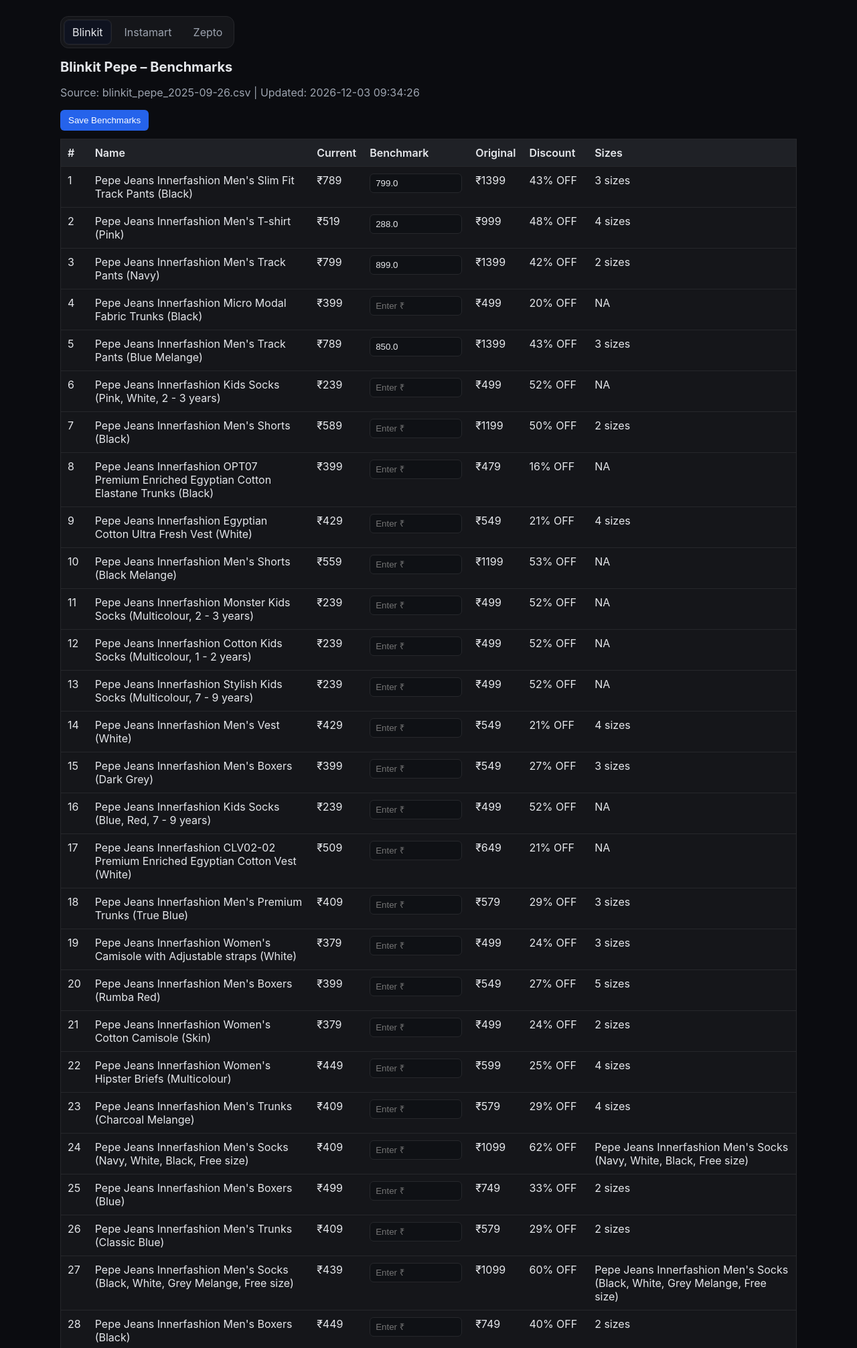
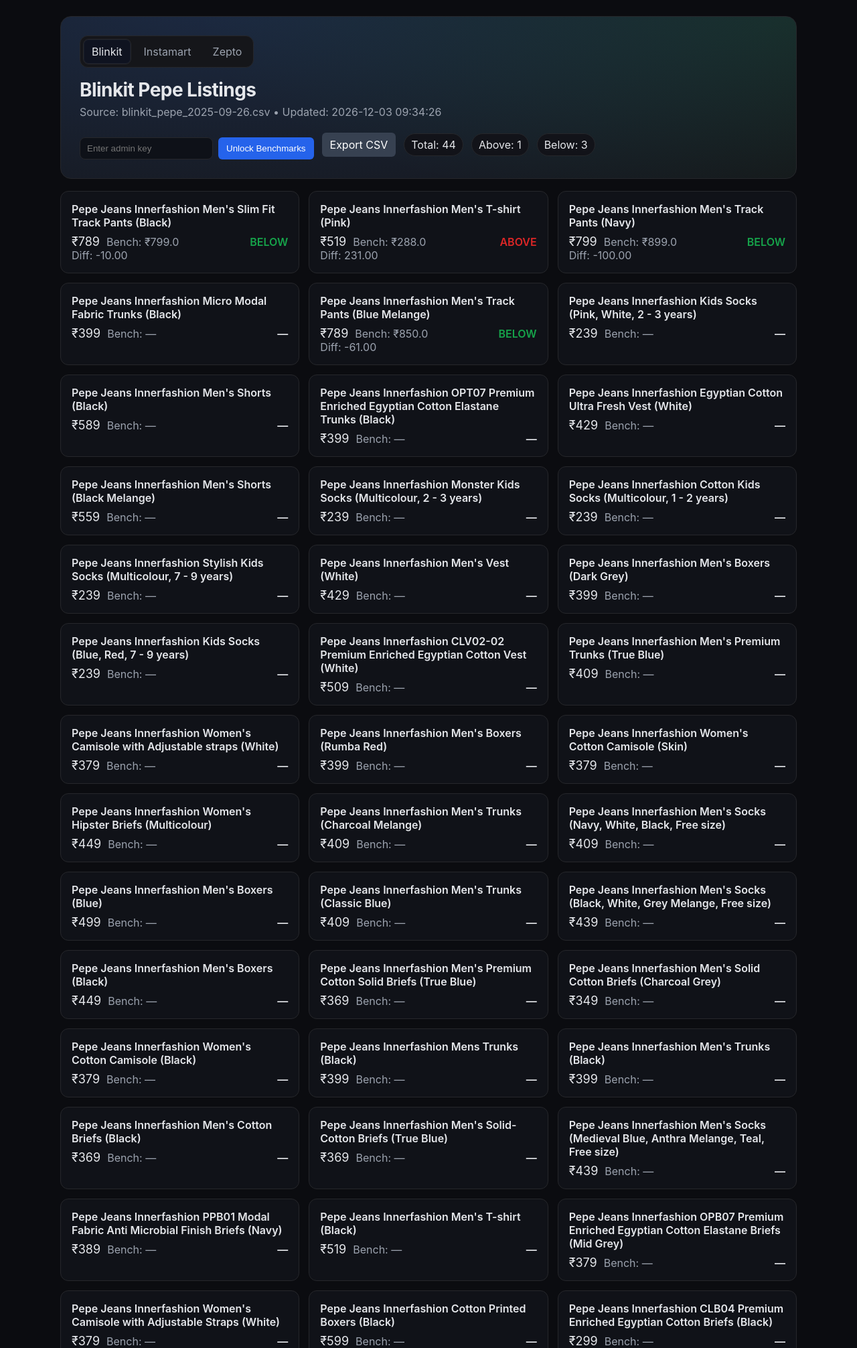
Before and after one commit to Amal-GBL/PricePulse, a Flask app: page / in a window 1280 px wide. Shown: the top 2012 px of the page at 67% size. Run offline with Flask 3, Linux system fonts and the light colour scheme.

Commit message:
Update dashboard.html

```diff
--- a/templates/dashboard.html
+++ b/templates/dashboard.html
@@ -3,70 +3,99 @@
   <head>
     <meta charset="utf-8">
     <meta name="viewport" content="width=device-width, initial-scale=1">
-    <title>{{ platforms[platform]['display_name'] }} Pepe – Benchmarks</title>
+    <title>{{ platforms[platform]['display_name'] }} Pepe Dashboard</title>
     <link rel="stylesheet" href="/static/styles.css">
     <style>
-      .platform-selector { margin-bottom: 16px; display:inline-flex; gap:6px; padding:4px; border:1px solid var(--border); border-radius:12px; background: var(--panel); }
-      .platform-selector a { text-decoration:none; color: var(--muted); padding:8px 12px; border-radius:8px; border:1px solid transparent; transition: background 0.15s ease, color 0.15s ease, border-color 0.15s ease; }
+      /* Subtle, fluid hero */
+      .hero {
+        border-radius: 16px;
+        padding: 28px;
+        background: radial-gradient(1200px 400px at 20% -10%, rgba(59,130,246,0.18), transparent),
+                    radial-gradient(900px 300px at 100% 0%, rgba(34,197,94,0.12), transparent),
+                    var(--panel);
+        border: 1px solid var(--border);
+      }
+      .hero h1 { font-size: 28px; letter-spacing: -0.02em; margin: 0 0 6px; }
+      .sub { color: var(--muted); margin: 0; }
+      .toolbar { display:flex; gap:12px; align-items:center; margin-top: 16px; }
+      .chip { padding: 6px 10px; border-radius: 999px; border:1px solid var(--border); background:#121319; }
+      .platform-selector { margin-bottom: 16px; display: inline-flex; gap:6px; padding:4px; border:1px solid var(--border); border-radius: 12px; background: var(--panel); }
+      .platform-selector a { text-decoration: none; color: var(--muted); padding: 8px 12px; border-radius: 8px; border: 1px solid transparent; transition: background 0.15s ease, color 0.15s ease, border-color 0.15s ease; }
       .platform-selector a:hover { color: var(--text); border-color: var(--border); background: #0f1320; }
       .platform-selector a.active { color: var(--text); background: #0f1320; border-color: var(--border); box-shadow: inset 0 0 0 1px rgba(255,255,255,0.04); }
-      .actions .right { margin-left:auto; }
+      .unlock { display:flex; gap:8px; margin-top:12px; }
+      .unlock input { padding:8px 10px; border-radius:8px; border:1px solid var(--border); background:#0e1118; color:var(--text); }
+      .unlock button { padding:8px 12px; }
+      .grid { display:grid; grid-template-columns: repeat(3, minmax(0,1fr)); gap: 14px; margin-top: 18px; }
+      .card { border:1px solid var(--border); border-radius: 12px; padding: 16px; background: #101218; }
+      .name { font-weight: 600; margin-bottom: 8px; }
+      .row { display:flex; align-items: baseline; gap:10px; }
+      .cur { font-size: 18px; }
+      .bench { color: var(--muted); }
+      .status { margin-left: auto; font-weight: 600; text-transform: uppercase; }
+      .status.above { color: var(--red); }
+      .status.below { color: var(--green); }
+      .status.equal { color: var(--yellow); }
+
+      @media (max-width: 900px) { .grid { grid-template-columns: repeat(2, minmax(0,1fr)); } }
+      @media (max-width: 640px) { .grid { grid-template-columns: 1fr; } }
     </style>
   </head>
   <body>
     <div class="container">
+      <div class="hero">
         <div class="platform-selector">
           {% for key, platform_data in platforms.items() %}
-          <a href="/benchmarks?platform={{ key }}&ts={{ ts }}&sig={{ sig }}" class="{% if key == platform %}active{% endif %}">{{ platform_data['display_name'] }}</a>
+            <a href="/?platform={{ key }}" class="{% if key == platform %}active{% endif %}">{{ platform_data['display_name'] }}</a>
           {% endfor %}
         </div>
-      <h1>{{ platforms[platform]['display_name'] }} Pepe – Benchmarks</h1>
+        <h1>{{ platforms[platform]['display_name'] }} Pepe Listings</h1>
         {% if csv_path %}
-        <p class="muted">Source: {{ csv_path }} | Updated: {{ updated_at }}</p>
+          <p class="sub">Source: {{ csv_path }} • Updated: {{ updated_at }}</p>
+        {% else %}
+          <p class="sub">No CSV found yet. Run the scraper first.</p>
         {% endif %}
-
-      <form method="post" action="/benchmarks/save">
+        <div class="toolbar">
+          {% if unlocked %}
+            <a class="button" href="/benchmarks?platform={{ platform }}">Manage Benchmarks</a>
+            <a class="button secondary" href="/export?platform={{ platform }}">Export CSV</a>
+            <a class="button secondary" href="/lock?platform={{ platform }}">Lock</a>
+          {% else %}
+            <form class="unlock" method="post" action="/unlock">
+              <input type="password" name="key" placeholder="Enter admin key" required />
               <input type="hidden" name="platform" value="{{ platform }}" />
-        <input type="hidden" name="ts" value="{{ ts }}" />
-        <input type="hidden" name="sig" value="{{ sig }}" />
-        <div class="actions">
-          <button type="submit">Save Benchmarks</button>
+              <input type="hidden" name="next" value="benchmarks" />
+              <button type="submit" class="button">Unlock Benchmarks</button>
+            </form>
+            <a class="button secondary" href="/export?platform={{ platform }}">Export CSV</a>
+          {% endif %}
+          <span class="chip">Total: {{ products|length }}</span>
+          <span class="chip">Above: {{ products|selectattr('status','equalto','above')|list|length }}</span>
+          <span class="chip">Below: {{ products|selectattr('status','equalto','below')|list|length }}</span>
+        </div>
       </div>
 
-        <table>
-          <thead>
-            <tr>
-              <th>#</th>
-              <th>Name</th>
-              <th>Current</th>
-              <th>Benchmark</th>
-              <th>Original</th>
-              <th>Discount</th>
-              <th>Sizes</th>
-            </tr>
-          </thead>
-          <tbody>
+      <div class="grid">
         {% for p in products %}
-              <tr>
-                <td>{{ loop.index }}</td>
-                <td>{{ p.name }}</td>
-                <td>₹{{ p.current_price }}</td>
-                <td>
-                  <input type="hidden" name="name_{{ loop.index }}" value="{{ p.name }}" />
-                  <input type="number" step="0.01" min="0" name="price_{{ loop.index }}" value="{{ p.benchmark_price }}" placeholder="Enter ₹" />
-                </td>
-                <td>₹{{ p.original_price }}</td>
-                <td>{{ p.discount }}</td>
-                <td>{{ p.sizes }}</td>
-              </tr>
+          <div class="card">
+            <div class="name">{{ p.name }}</div>
+            <div class="row">
+              <div class="cur">₹{{ p.current_price }}</div>
+              <div class="bench">Bench: {% if p.benchmark_price %}₹{{ p.benchmark_price }}{% else %}—{% endif %}</div>
+              <div class="status {{ p.status }}">{{ p.status or '—' }}</div>
+            </div>
+            {% if p.diff %}
+              <div class="bench">Diff: {{ p.diff }}</div>
+            {% endif %}
+          </div>
         {% endfor %}
-          </tbody>
-        </table>
+      </div>
+    </div>
 
-        <div class="actions bottom">
-          <button type="submit">Save Benchmarks</button>
-        </div>
-      </form>
-    </div>
+    <script>
+      function changePlatform(platform) {
+        window.location.href = '/?platform=' + platform;
+      }
+    </script>
   </body>
   </html>
```
Lines whose indentation alone changed are shown as unchanged.
